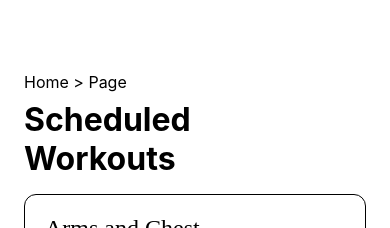
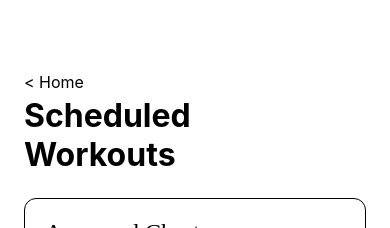
Before and after one commit to P4ck-a-Punch/component-gallery, a React Native app: screen / in a window 390 px wide. Shown: the top 228 px of the page. Built offline with nearby package versions, Linux system fonts and the light colour scheme.

Commit message:
small whitespace changes

```diff
--- a/Components/Page.tsx
+++ b/Components/Page.tsx
@@ -18,7 +18,7 @@ const PageHeader = (props: { title: string; breadcrumbs: string }) => {
 const Page = (props: PageProps) => {
 	return (
 		<View style={styles.outer}>
-			<PageHeader title={props.title} breadcrumbs='Home > Page' />
+			<PageHeader title={props.title} breadcrumbs='< Home' />
 			{props.children}
 		</View>
 	)
@@ -44,11 +44,11 @@ const styles = StyleSheet.create({
 		fontSize: 32,
 		width: '85%',
 		fontWeight: 'bold',
-		marginBottom: 16,
+		marginBottom: 24,
 	},
 	breadcrumbs: {
 		fontSize: 16,
-		marginBottom: 8,
+		marginBottom: 4,
 	},
 })
 
```
